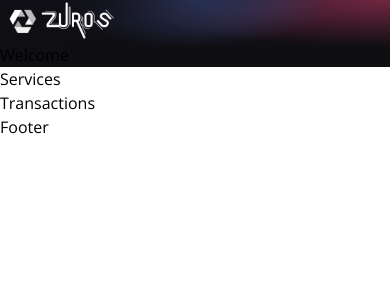
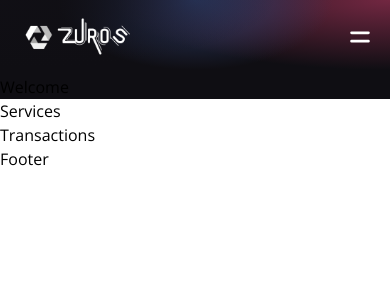
Before and after one commit to thevinitgupta/Zuros, a React (Vite) app in the folder client/: page / in a window 390 px wide. Shown: the top 300 px of the page. Built offline with nearby package versions, Linux system fonts and the light colour scheme.

Commit message:
added navbar with mobile resposiveness

```diff
--- a/client/src/components/Navbar.jsx
+++ b/client/src/components/Navbar.jsx
@@ -1,3 +1,4 @@
+import {useState} from "react"
 import {HiMenuAlt4} from "react-icons/hi";
 import {AiOutlineClose} from "react-icons/ai";
 
@@ -12,14 +13,33 @@
 }
 
 const Navbar = () =>{
+    const [toggleMenu,setToggleMenu] = useState(false);
     return(
-        <nav className="w-full flex md:justify-center justify-between items-center p4">
+        <nav className="w-full flex md:justify-center justify-between items-center p-4">
             <div className="md:flex-[0.5] flex-initial justify-center items-center">
                 <img src={logo} alt="logo" className="w-32 cursor-pointer"/>
-                <ul className="text-white md:flex hidden list-none flex-row justify-between items-center flex-initial">
+            </div>
+            <ul className="text-white md:flex hidden list-none flex-row justify-between items-center flex-initial">
+                    {["Market","Exchange","Tutorials","Wallet"].map((item,index)=>(<NavbarItem key={item+index} title={item}/>))}
+                    <li className="bg-[#2952e3] py-2 px-7 mx-4 rounded-full cursor-pointer hover:bg-[#2546bd]">
+                        Login
+                    </li>
+                </ul>
+                <div className="flex relative">
+                    {toggleMenu
+                        ? <AiOutlineClose fontSize={28} className="text-white md:hidden cursor-pointer"  onClick={()=>{setToggleMenu(false)}} /> : <HiMenuAlt4 fontSize={28} className="text-white md:hidden cursor-pointer" onClick={()=>{setToggleMenu(true)}} />
+                    }
 
-                </ul>
-            </div>
+                    {toggleMenu && (
+                        <ul className="z-10 fixed top-0 -right-1 p-3 w-[70vw] h-screen shadow-2xl md:hidden list-none flex flex-col justify-start items-end rounded-md blue-glassmorphism text-white animate-slide-in" >
+                            <li className="text-xl w-full my-2">
+                                <AiOutlineClose onClick={()=> setToggleMenu(false)}/>
+                            </li>
+                            {["Market","Exchange","Tutorials","Wallet"].map((item,index)=>(<NavbarItem key={item+index} title={item} classProps={"my-2 text-lg"}/>))}
+
+                        </ul>
+                    )}
+                </div>
         </nav>
     )
 }
```
